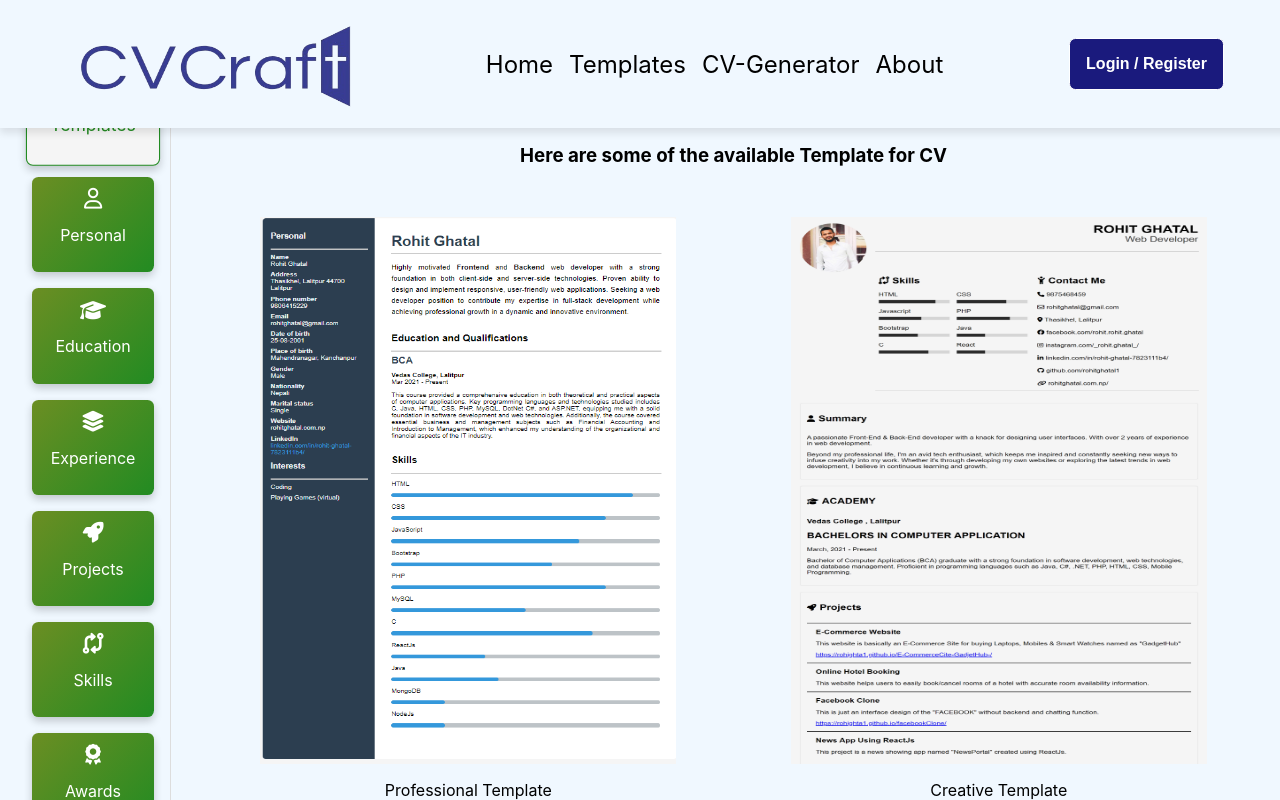
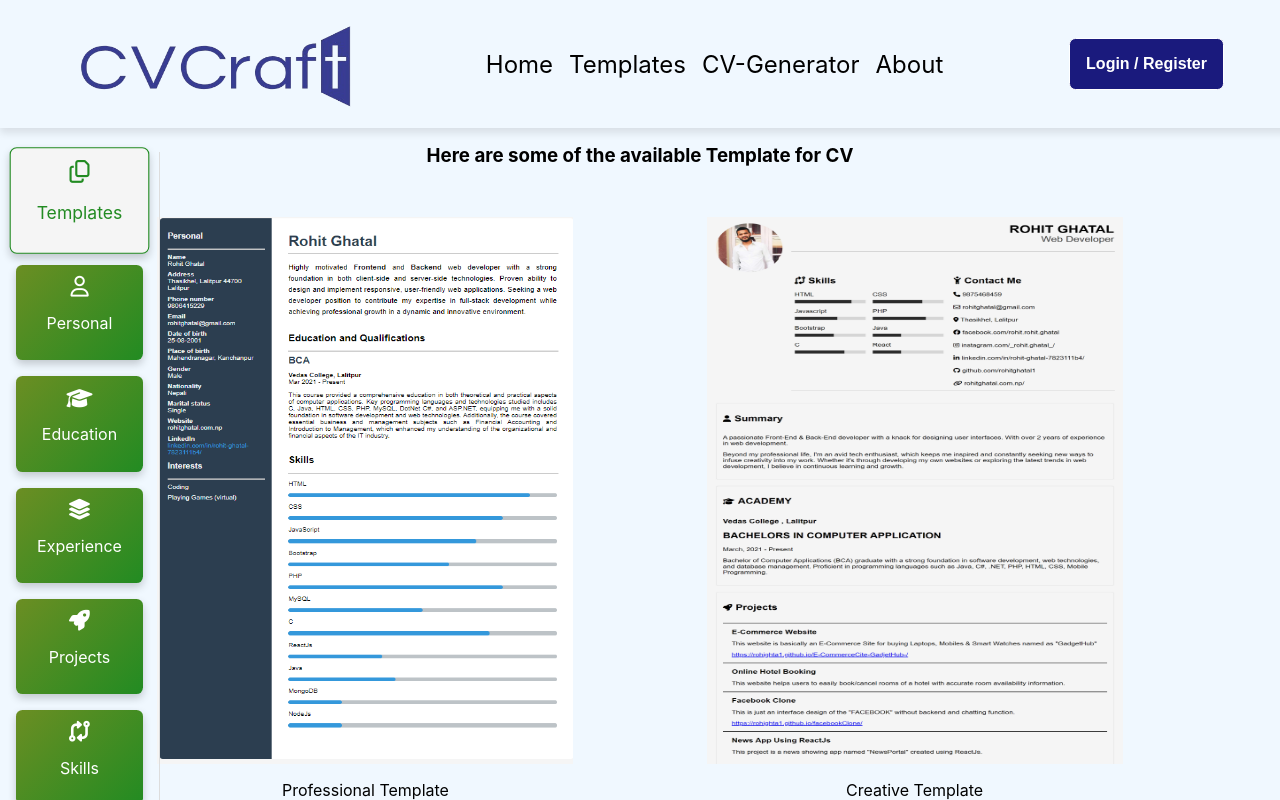
Before and after one commit to rohitghatal1/CVMaker-ReactJS, a React (Create React App) app: page /cvgenerator in a window 1280 px wide. Shown: the top 800 px of the page. Built offline with nearby package versions, Linux system fonts and the light colour scheme.

Commit message:
imporved positioin for template display

```diff
--- a/src/components/cvgenerator.css
+++ b/src/components/cvgenerator.css
@@ -5,15 +5,15 @@
     display: flex;
     gap: 1rem;
     position: relative;
-    /* height: 100vh; */
 }
 
 .cvGeneratorContainer .stepsIdicator {
-    position: sticky;
+    position: absolute;
     width: 9rem;
     left: 0;
-    top: 8rem;
+    top: 7rem;
     padding: 1rem;
+    padding-top: 0.5rem;
     overflow-y: auto;
     scrollbar-width: thin;
     scrollbar-color: #228b22 #f1f1f1;
@@ -37,6 +37,12 @@
 .cvGeneratorContainer .stepInfo {
     width: 88%;
     margin: auto;
+    height: 145vh;
+    overflow-y: auto;
+}
+
+.cvGeneratorContainer .stepInfo::-webkit-scrollbar{
+    display: none;
 }
 
 .cvGeneratorContainer .stepsIdicator .stepItemsContainer {
```
